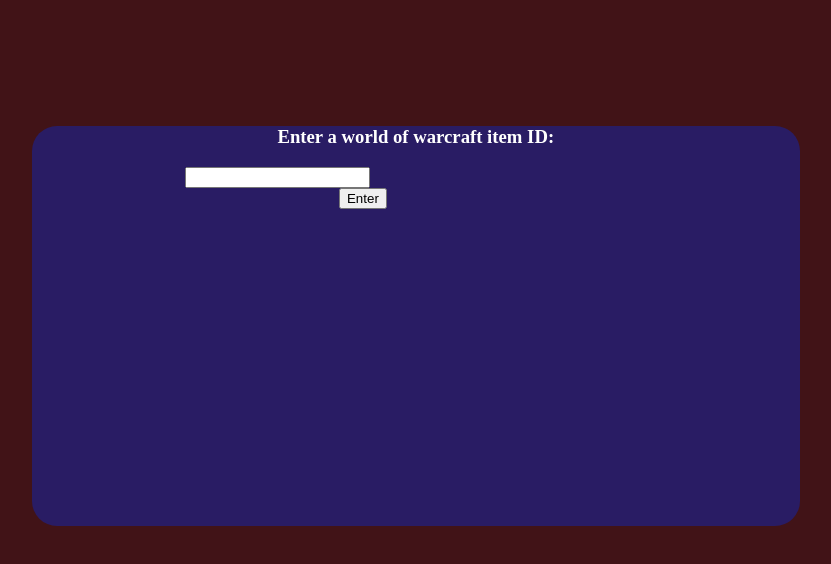
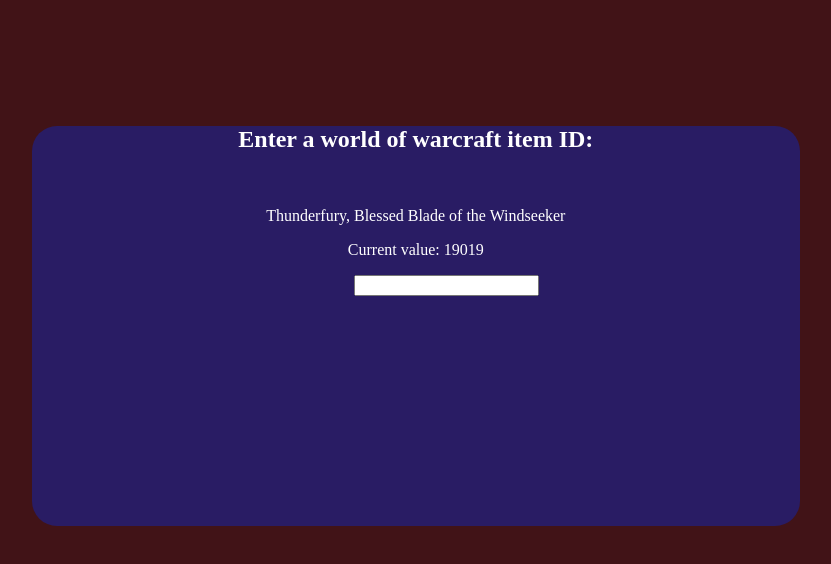
Before and after one commit to kevindarbydev/WowItemLookup, a React (Create React App) app: page / in a window 1280 px wide. Shown: the top 564 px of the page, without its empty margins (229-1060 px from the left). Built offline with nearby package versions, Linux system fonts and the light colour scheme; no server answers.

Commit message:
updated to useEffect, id as dependency

```diff
--- a/src/components/Home.css
+++ b/src/components/Home.css
@@ -9,25 +9,17 @@
     margin-top: 10%;
     margin-left:20%;
 }
-
-h3{
-    text-align: center;
+.container h2{
+   text-align: center;
     color:white;
-
 }
-input{
-    align-self: center;
-}
-.title{
-    color:white;
+.container p {
+    color: white;
     text-align: center;
 }
 .icon{
-    margin-left: 40%;
+    margin-left: 45%;
 }
-form input[type="submit"]{
-    margin-left:40%;
+input[type="text"]{
+    margin-left:42%;
 }
-form input[type="text"]{
-    margin-left:20%;
-}
--- a/src/components/Home.js
+++ b/src/components/Home.js
@@ -1,19 +1,18 @@
-import React, { useRef } from "react";
-import { json } from "react-router-dom";
-import "./Home.css"
+import React, { useState, useEffect } from "react";
+import "./Home.css";
 
 function Home() {
-
-  const idRef = useRef();
-
-  const handleSubmit = (event) => {
-    event.preventDefault();
-    const received = idRef.current.value;;
+  const [id, setId] = useState("19019");
+  const [icon, setIcon] = useState("");
+  const [item, setItem] = useState(
+    "Thunderfury, Blessed Blade of the Windseeker"
+  );
+  useEffect(() => {
 
       fetch(
         "https://us.api.blizzard.com/data/wow/media/item/" +
-        received +
-        "?namespace=static-classic-us&locale=en_US&access_token=USa9laI45nBAvOigYCZYqkEbQAA1ckS61f",
+          id +
+          "?namespace=static-classic-us&locale=en_US&access_token=USryat4liGKBL1nM11uM7HkXsCf0Mjx5hN",
         {
           method: "GET",
           headers: {
@@ -23,47 +22,44 @@
       )
         .then((data) => data.json())
         .then((json) => {
-        displayData(json.assets[0].value, received);
-      })
-      .then((json) => console.log(json));
-  };
+         // console.log(json);
+
+          setIcon(json.assets[0].value);
+          //console.log(json.id);
+          fetch(
+            "https://us.api.blizzard.com/data/wow/item/" +
+              json.id +
+              "?namespace=static-classic-us&locale=en_US&access_token=USryat4liGKBL1nM11uM7HkXsCf0Mjx5hN",
+            {
+              method: "GET",
+              headers: {
+                "Content-type": "application/json; charset=UTF-8",
+              },
+            }
+          ).then((data) => data.json())
+          .then((json) => {
+           // console.log(json.name);
+            setItem(json.name);
+          });
+        });
+  });
 
   return (
     <>
       <div className="container">
-        <h3>Enter a world of warcraft item ID:</h3>
-        <form onSubmit={handleSubmit}>
-          <input ref={idRef} id="inputId" type="text" /> <br />
-          <input type="submit" value="Enter" />
-        </form>
-        <img src="" className="icon"  />
-        <p className="title"></p>
+        <h2>Enter a world of warcraft item ID:</h2>
+        {id ? <img src={icon} className="icon" /> : null}
+        <p>{item}</p>
+        <p>Current value: {id}</p>
+        <input
+          onChange={(e) => setId(e.target.value)}
+          id="inputId"
+          type="text"
+        />{" "}
+        <br />
       </div>
     </>
   );
 }
 
 export default Home;
-
-function displayData(data, id) {
-  fetch(
-    "https://us.api.blizzard.com/data/wow/item/" +
-      id +
-      "?namespace=static-classic-us&locale=en_US&access_token=USsPm6jQZbfS3rZ4PrGb5n42kB0qBheeMx",
-    {
-      method: "GET",
-      headers: {
-        "Content-type": "application/json; charset=UTF-8",
-      },
-    }
-  )
-    .then((data) => data.json())
-    .then((json) => {
-      document.querySelector(".title").innerHTML = json.name;
-    });
-
-  const icon = data;
-  const name = json.name;
-  document.querySelector(".icon").src = icon;
-  document.querySelector(".title").innerHTML = name;
-}
```
Lines whose indentation alone changed are shown as unchanged.
